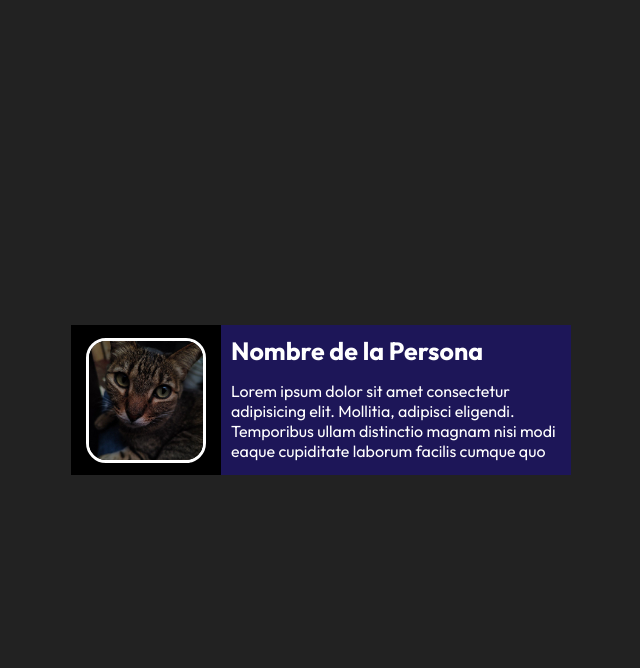
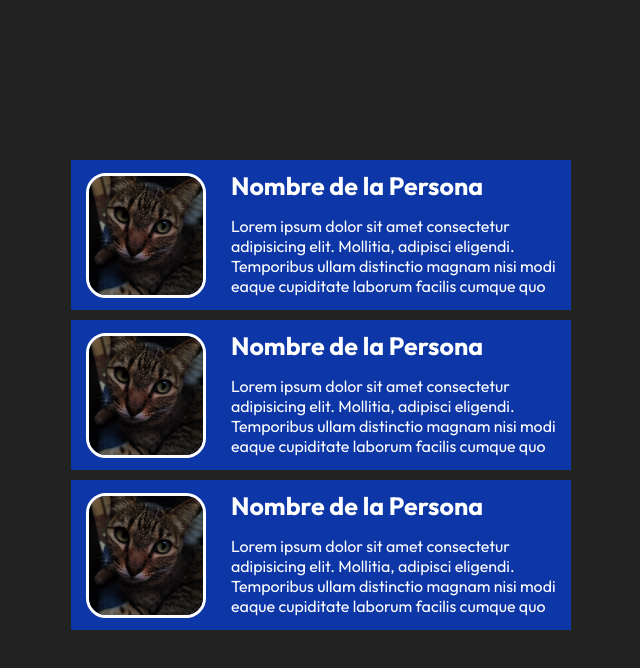
Before and after one commit to alejandroxmk-bot/Componentes-Para-React-Css, a plain HTML site: page index.html in a window 1280 px wide. Shown: the whole page, without its empty margins (319-959 px from the left). Drawn offline with Linux system fonts and the light colour scheme.

Commit message:
Probando nuevos diseños para los componentes

```diff
--- a/index.css
+++ b/index.css
@@ -16,14 +16,17 @@ body {
   justify-content: center;
   align-items: center;
 }
+main {
+
+}
 .sd-component {
   width: 500px;
   height: 150px;
   display: flex;
-  background-color: rgb(29, 22, 88);
+  background-color: #0d36a7;
+  margin-bottom: 10px;
 }
 .sd-component-imagen {
-  background-color: black;
   width: 150px;
   height: 150px;
   display: flex;
@@ -33,7 +36,7 @@ body {
 .sd-component-imagen img {
   height: 125px;
   border-radius: 20px;
-  border: 3px solid #fff;
+  border: 3px solid #ffffff;
 }
 .sd-component-parrafos {
   width: 350px;
--- a/index.html
+++ b/index.html
@@ -7,6 +7,7 @@
     <link rel="stylesheet" href="index.css" />
   </head>
   <body>
+    <main>
       <article class="sd-component">
         <div class="sd-component-imagen">
           <img src="./img-component.jpg" alt="imagen de perfil" />
@@ -15,11 +16,39 @@
           <h2>Nombre de la Persona</h2>
           <p>
             Lorem ipsum dolor sit amet consectetur adipisicing elit. Mollitia,
-          adipisci eligendi. Temporibus ullam distinctio magnam nisi modi eaque
-          cupiditate laborum facilis cumque quo architecto provident, enim
-          tenetur, maiores culpa eveniet?
+            adipisci eligendi. Temporibus ullam distinctio magnam nisi modi
+            eaque cupiditate laborum facilis cumque quo architecto provident,
+            enim tenetur, maiores culpa eveniet?
           </p>
         </div>
       </article>
+            <article class="sd-component">
+        <div class="sd-component-imagen">
+          <img src="./img-component.jpg" alt="imagen de perfil" />
+        </div>
+        <div class="sd-component-parrafos">
+          <h2>Nombre de la Persona</h2>
+          <p>
+            Lorem ipsum dolor sit amet consectetur adipisicing elit. Mollitia,
+            adipisci eligendi. Temporibus ullam distinctio magnam nisi modi
+            eaque cupiditate laborum facilis cumque quo architecto provident,
+            enim tenetur, maiores culpa eveniet?
+          </p>
+        </div>
+      </article>
+            <article class="sd-component">
+        <div class="sd-component-imagen">
+          <img src="./img-component.jpg" alt="imagen de perfil" />
+        </div>
+        <div class="sd-component-parrafos">
+          <h2>Nombre de la Persona</h2>
+          <p>
+            Lorem ipsum dolor sit amet consectetur adipisicing elit. Mollitia,
+            adipisci eligendi. Temporibus ullam distinctio magnam nisi modi
+            eaque cupiditate laborum facilis cumque quo architecto provident,
+            enim tenetur, maiores culpa eveniet?
+          </p>
+        </div>
+    </main>
   </body>
 </html>
```
Lines whose indentation alone changed are shown as unchanged.
